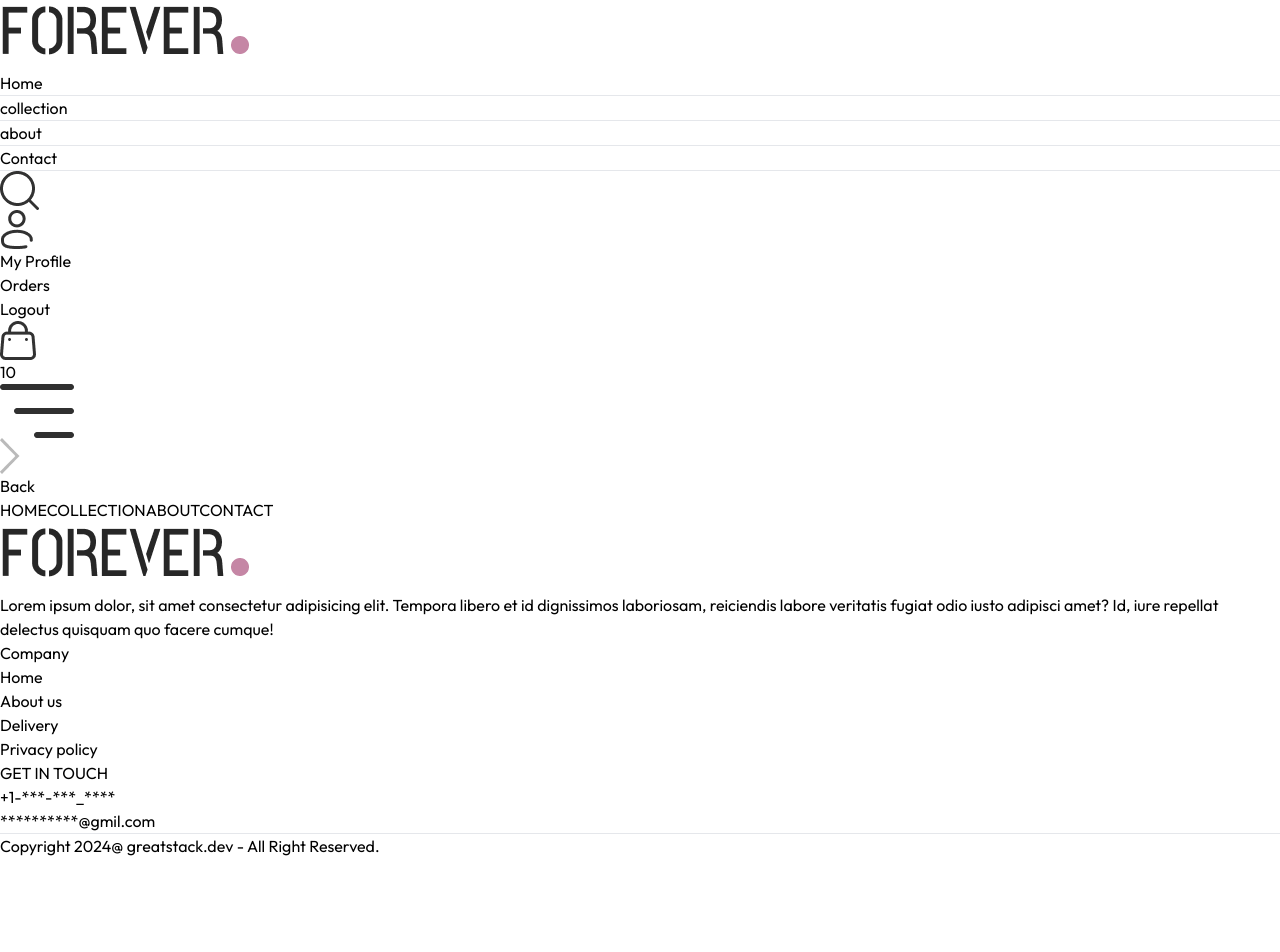
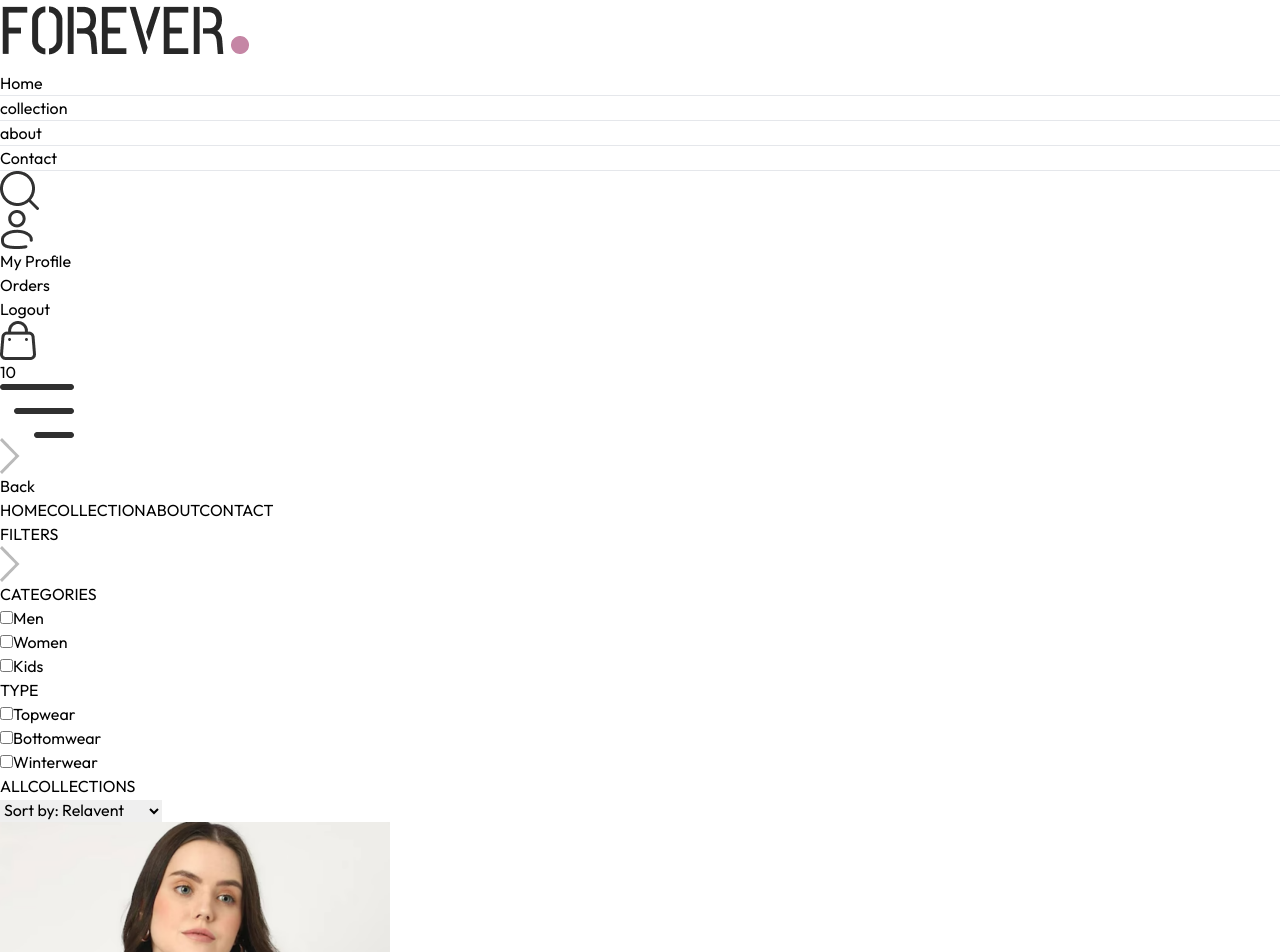
Before and after one commit to FerasSalloum/REACT-STORE, a React (Vite) app: page /collection in a window 1280 px wide. Shown: the top 952 px of the page. Before the commit the page ends 858 px from the top, so only its background shows below. Built offline with nearby package versions, Linux system fonts and the light colour scheme.

Commit message:
Finish the collection page add(filter & Search)

```diff
--- a/src/App.jsx
+++ b/src/App.jsx
@@ -11,10 +11,12 @@ import PlaceOrder from "./pages/PlaceOrder";
 import Orders from "./pages/Orders";
 import Navbar from "./components/Navbar";
 import Footer from "./components/footer";
+import SearchBox from "./components/searchBox";
 function App() {
   return (
     <div className="px-4 sm:px-[5vw] md:px-[7v] lg:px-[9vw]">
       <Navbar />
+      <SearchBox />
       <Routes>
         <Route path="/" element={<Home></Home>}></Route>
         <Route path="/collection" element={<Collection />}></Route>
--- a/src/components/Navbar.jsx
+++ b/src/components/Navbar.jsx
@@ -1,8 +1,10 @@
-import React, { useState } from 'react'
+import React, { useContext, useState } from 'react'
 import {Fassets} from "../assets/frontend_assets/assets"
 import { Link, NavLink } from 'react-router-dom'
+import { ShopContext } from '../context/shopContext'
 function Navbar() {
   const [visible,setVisible] = useState(false)
+  const {showSearch,setShowSearch} = useContext(ShopContext)
   return (
     <div className='flex items-center justify-between py-5 font-medium'>
       <Link to={"/"}><img src={Fassets.logo} alt="" className='w-36' /></Link>
@@ -25,7 +27,7 @@ function Navbar() {
         </NavLink>
       </ul>
       <div className='flex items-center gap-6'>
-          <img src={Fassets.search_icon} alt="" className='w-5 cursor-pointer' />
+          <img onClick={()=>setShowSearch(!showSearch)} src={Fassets.search_icon} alt="" className='w-5 cursor-pointer' />
           <div className='group relative'>
             <img src={Fassets.profile_icon} alt="" className='w-5 cursor-pointer'/>
             <div className='group-hover:block hidden absolute dropdown-menu right-0 pt-4'>
--- a/src/components/Productitem.jsx
+++ b/src/components/Productitem.jsx
@@ -7,7 +7,7 @@ function Productitem({ id, image, name, price }) {
   return (
     <div>
       <Link to={`/product/${id}`} className="text-gray-700 cursor-pointer">
-        <div className="overflow-hiddend">
+        <div className="overflow-hidden">
           <img
             src={image[0]}
             alt=""
--- /dev/null
+++ b/src/components/SearchBox.jsx
@@ -0,0 +1,42 @@
+import React, { useContext, useEffect, useState } from "react";
+import { ShopContext } from "../context/shopContext";
+import { Fassets } from "../assets/frontend_assets/assets";
+import { useLocation } from "react-router-dom";
+
+function SearchBox() {
+  const { search, setSearch, showSearch, setShowSearch } =
+    useContext(ShopContext);
+  const location = useLocation();
+  const [visible, setVisible] = useState(false);
+
+  useEffect(() => {
+    if (location.pathname.includes("collection")) {
+      setVisible(true);
+    } else {
+      setVisible(false);
+    }
+  }, [location.pathname]);
+
+  return showSearch && visible ? (
+    <div className="border-t border-b bg-gray-50 text-center">
+      <div className="inline-flex items-center justify-between border border-gray-400 px-5 py-2 my-5 mx-5 rounded-full w-3/4 sm:w-1/2 ">
+        <input
+          value={search}
+          onChange={(e) => setSearch(e.target.value)}
+          type="text"
+          placeholder="Search"
+          className="flex-none outline-none bg-inherit text-sm"
+        />
+        <img src={Fassets.search_icon} alt="" className="w-4" />
+      </div>
+      <img
+        onClick={() => setShowSearch(false)}
+        src={Fassets.cross_icon}
+        alt=""
+        className="inline w-3 cursor-pointer"
+      />
+    </div>
+  ) : null;
+}
+
+export default SearchBox;
--- a/src/context/ShopProvide.jsx
+++ b/src/context/ShopProvide.jsx
@@ -1,13 +1,21 @@
+import { useState } from "react";
 import { products } from "../assets/frontend_assets/assets";
 import { ShopContext } from "./shopContext";
 
 const ShopContextProvider = (props) => {
   const currency = "$";
   const delivery_fee = 10;
+  const [search,setSearch] = useState("");
+  const [showSearch,setShowSearch] = useState(false);
   const value = {
     products,
     currency,
     delivery_fee,
+    search,
+    setSearch,
+    showSearch,
+    setShowSearch,
+
   };
   return (
     <ShopContext.Provider value={value}>{props.children}</ShopContext.Provider>
--- a/src/pages/Collection.jsx
+++ b/src/pages/Collection.jsx
@@ -1,11 +1,194 @@
-import React from 'react'
+import React, { useContext, useEffect, useState } from "react";
+import { ShopContext } from "../context/shopContext";
+import { Fassets } from "../assets/frontend_assets/assets";
+import Title from "../components/Title";
+import Productitem from "../components/Productitem";
 
-const collection = () => {
+const Collection = () => {
+  const { products, search, showSearch } = useContext(ShopContext);
+  const [showFilter, setShowFilter] = useState(false);
+  const [FilterProducts, setFilterProducts] = useState([]);
+  const [category, setcategory] = useState([]);
+  const [subCategory, setSubCategory] = useState([]);
+  const [sortType, setSortType] = useState("relavent");
+
+  const toggleCategory = (e) => {
+    if (category.includes(e.target.value)) {
+      setcategory((prave) => prave.filter((item) => item !== e.target.value));
+    } else {
+      setcategory((prave) => [...prave, e.target.value]);
+    }
+  };
+  const toggleSubCategory = (e) => {
+    if (subCategory.includes(e.target.value)) {
+      setSubCategory((prave) =>
+        prave.filter((item) => item !== e.target.value)
+      );
+    } else {
+      setSubCategory((prave) => [...prave, e.target.value]);
+    }
+  };
+  const applyFiltter = () => {
+    let productsCopy = products.slice();
+    if (showSearch && search) {
+      productsCopy = productsCopy.filter((item) => item.name.toLowerCase().includes(search.toLowerCase()));
+    }
+
+    if (category.length > 0) {
+      productsCopy = productsCopy.filter((item) =>
+        category.includes(item.category)
+      );
+    }
+
+    if (subCategory.length > 0) {
+      productsCopy = productsCopy.filter((item) =>
+        subCategory.includes(item.subCategory)
+      );
+    }
+
+    setFilterProducts(productsCopy);
+  };
+  const sortProduct = () => {
+    let fpCopy = FilterProducts.slice();
+    switch (sortType) {
+      case "low-high":
+        setFilterProducts(fpCopy.sort((a, b) => a.price - b.price));
+        break;
+      case "high-low":
+        setFilterProducts(fpCopy.sort((a, b) => b.price - a.price));
+        break;
+      default:
+        applyFiltter();
+        break;
+    }
+  };
+  useEffect(() => {
+    applyFiltter();
+  }, [category, subCategory, search, showSearch]);
+  useEffect(() => {
+    sortProduct();
+  }, [sortType]);
   return (
-    <div>
+    <div className="flex flex-col sm:flex-row gap-1 sm:gap-10 pt-10 border-t">
+      {/* left side : filter options */}
+      <div className="min-w-60">
+        <p
+          className="my-2 text-xl flex items-center cursor-pointer gap-2"
+          onClick={() => setShowFilter(!showFilter)}
+        >
+          FILTERS
+          <img
+            src={Fassets.dropdown_icon}
+            alt=""
+            className={`h-3 sm:hidden ${showFilter ? "rotate-90" : ""}`}
+          />
+        </p>
+        <div
+          className={`flex flex-row sm:flex-col sm:gap-0 gap-6  items-center justify-center ${
+            showFilter ? "block" : "hidden"
+          } sm:block mb-5`}
+        >
+          {/* Category Fillter */}
+          <div
+            className={`border border-gray-300 pl-5 py-5 mt-6  w-1/2 sm:w-full`}
+          >
+            <p className="mb-3 text-sm font-medium">CATEGORIES</p>
+            <div className="flex flex-col gap-2 text-sm font-light text-gray-700">
+              <p className="flex gap-2">
+                <input
+                  className="w-3"
+                  type="checkbox"
+                  value={"Men"}
+                  onChange={toggleCategory}
+                />
+                Men
+              </p>
+              <p className="flex gap-2">
+                <input
+                  className="w-3"
+                  type="checkbox"
+                  value={"Women"}
+                  onChange={toggleCategory}
+                />
+                Women
+              </p>
+              <p className="flex gap-2">
+                <input
+                  className="w-3"
+                  type="checkbox"
+                  value={"Kids"}
+                  onChange={toggleCategory}
+                />
+                Kids
+              </p>
+            </div>
+          </div>
+          {/* SubCategory Fillter */}
+          <div
+            className={`border border-gray-300 pl-5 py-5 mt-6 w-1/2 sm:w-full`}
+          >
+            <p className="mb-3 text-sm font-medium">TYPE</p>
+            <div className="flex flex-col gap-2 text-sm font-light text-gray-700">
+              <p className="flex gap-2">
+                <input
+                  className="w-3"
+                  type="checkbox"
+                  value={"Topwear"}
+                  onChange={toggleSubCategory}
+                />
+                Topwear
+              </p>
+              <p className="flex gap-2">
+                <input
+                  className="w-3"
+                  type="checkbox"
+                  value={"Bottomwear"}
+                  onChange={toggleSubCategory}
+                />
+                Bottomwear
+              </p>
+              <p className="flex gap-2">
+                <input
+                  className="w-3"
+                  type="checkbox"
+                  value={"Winterwear"}
+                  onChange={toggleSubCategory}
+                />
+                Winterwear
+              </p>
+            </div>
+          </div>
+        </div>
+      </div>
+      {/* Rigth side */}
+      <div className="flex-1">
+        {/* Title & sort */}
+        <div className="flex justify-between text-base sm:text-2xl mb-4">
+          <Title text1={"ALL"} text2={"COLLECTIONS"} />
+          <select
+            onChange={(e) => setSortType(e.target.value)}
+            className="border-2 border-gray-300 text-sm px-2"
+          >
+            <option value="relavent">Sort by: Relavent</option>
+            <option value="low-high">Sort by: Low to High</option>
+            <option value="high-low">Sort by: High to Low</option>
+          </select>
+        </div>
+        {/* products Map */}
+        <div className="grid grid-cols-2 md:grid-cols-3 lg:grid-cols-4 gap-4 gap-y-6">
+          {FilterProducts.map((item, index) => (
+            <Productitem
+              key={index}
+              id={item._id}
+              image={item.image}
+              name={item.name}
+              price={item.price}
+            />
+          ))}
+        </div>
+      </div>
+    </div>
+  );
+};
 
-    </div>
-  )
-}
-
-export default collection
+export default Collection;
```
